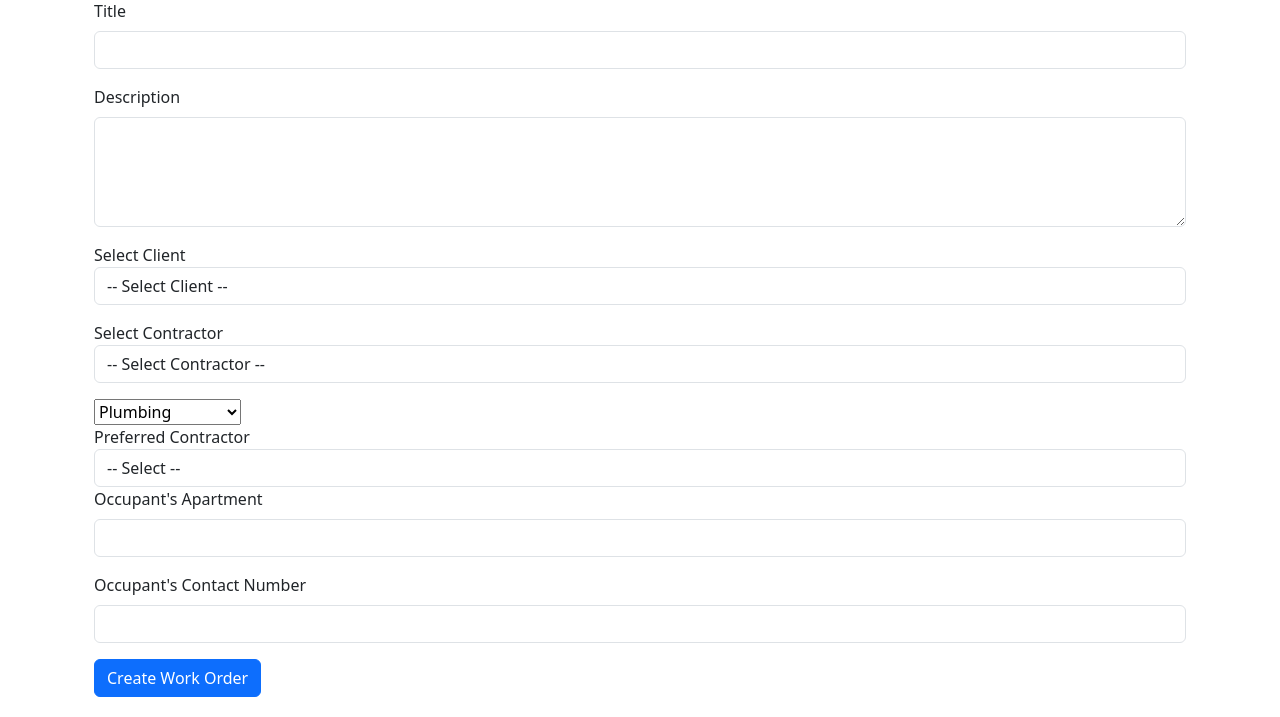
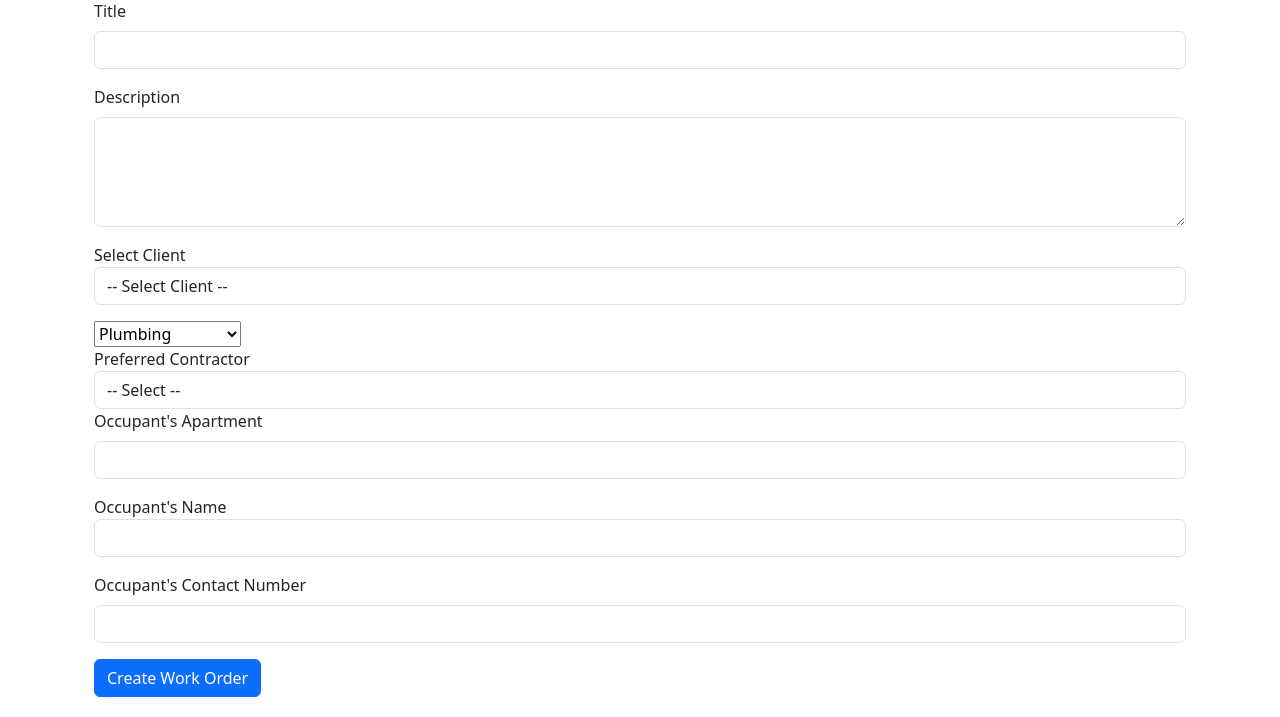
Before and after one commit to gustavowmarques/works-logix, a Flask app: page /work-orders/create in a window 1280 px wide. Shown: the part 195-912 px from the top of the page. Run offline with Flask 3, Linux system fonts and the light colour scheme; a user stored in the database is signed in.

Commit message:
Occupant's Name added to create work order form and Select Contractor removed

```diff
--- a/app/models.py
+++ b/app/models.py
@@ -27,7 +27,9 @@ class WorkOrder(db.Model):
 
     completion_photo = db.Column(db.String(200), nullable=True)
     occupant_apartment = db.Column(db.String(120))
-    occupant_contact = db.Column(db.String(120))
+    occupant_phone = db.Column(db.String(120))
+    occupant_name = db.Column(db.String(120))
+
 
     # New preferred contractor logic
     business_type = db.Column(db.String(100))  # Type of contractor service required
--- a/app/routes.py
+++ b/app/routes.py
@@ -61,22 +61,20 @@ def create_work_order():
     if current_user.role not in [UserRole.ADMIN, UserRole.MANAGER]:
         abort(403)
 
-    contractors = User.query.filter_by(role=UserRole.CONTRACTOR).all()
-
     if request.method == 'POST':
         title = request.form['title']
         description = request.form['description']
         created_by = current_user.username
         client_id = request.form['client_id']
-        contractor_id = request.form['contractor_id']
         occupant_apartment = request.form.get('occupant_apartment')
-        occupant_contact = request.form.get('occupant_contact')
+        occupant_phone = request.form.get('occupant_phone')
+        occupant_name = request.form.get('occupant_name')  # New field
         business_type = request.form.get('business_type')
         preferred_contractor_id = request.form.get('preferred_contractor_id') or None
 
-        if not business_type and request.form.get('preferred_contractor_id'):
-            preferred_contractor_id = int(request.form['preferred_contractor_id'])
-            contractor = User.query.get(preferred_contractor_id)
+        # If business_type wasn't selected directly, try to infer from selected contractor
+        if not business_type and preferred_contractor_id:
+            contractor = User.query.get(int(preferred_contractor_id))
             if contractor and contractor.business_type:
                 business_type = contractor.business_type
 
@@ -89,18 +87,21 @@ def create_work_order():
             business_type=business_type,
             preferred_contractor_id=preferred_contractor_id,
             occupant_apartment=occupant_apartment,
-            occupant_contact=occupant_contact,
+            occupant_phone=occupant_phone,
+            occupant_name=occupant_name,
             contractor_id=None
         )
+
         db.session.add(new_order)
         db.session.commit()
         flash('Work order created.', 'success')
         return redirect(url_for('routes.home'))
 
-    # Handle GET – load dropdown options
+    # Handle GET – load dropdowns
     clients = Client.query.all()
     contractors = User.query.filter_by(role=UserRole.CONTRACTOR).all()
     return render_template('partials/create_work_order.html', clients=clients, contractors=contractors)
+
 
 @routes_bp.route('/contractor/work-orders')
 @login_required
--- a/app/templates/home.html
+++ b/app/templates/home.html
@@ -43,7 +43,7 @@
                         {% endif %}
                         </td>
                         <td>{{ order.occupant_apartment }}</td>
-                        <td>{{ order.occupant_contact }}</td>
+                        <td>{{ order.occupant_phone }}</td>
                     <td>
                         <a class="btn btn-sm btn-primary" href="{{ url_for('routes.work_order_detail', order_id=order.id) }}">
                             View
--- a/app/templates/partials/create_work_order.html
+++ b/app/templates/partials/create_work_order.html
@@ -25,7 +25,7 @@
       </select>
     </div>
 
-    <!-- Contractor Dropdown -->
+    <!-- Contractor Dropdown
     <div class="form-group mb-3">
       <label for="contractor_id">Select Contractor</label>
       <select class="form-control" id="contractor_id" name="contractor_id" required>
@@ -34,7 +34,7 @@
           <option value="{{ contractor.id }}">{{ contractor.company_name }}</option>
         {% endfor %}
       </select>
-    </div>
+    </div> -->
 
     <!-- Select Business Type -->
     <select name="business_type" required>
@@ -62,12 +62,14 @@
       <label for="occupant_apartment" class="form-label">Occupant's Apartment</label>
       <input type="text" class="form-control" name="occupant_apartment" id="occupant_apartment">
     </div>
+    <div class="form-group mb-3">
+      <label for="occupant_name">Occupant's Name</label>
+      <input type="text" class="form-control" name="occupant_name" id="occupant_name">
+    </div>
     <div class="mb-3">
-      <label for="occupant_contact" class="form-label">Occupant's Contact Number</label>
-      <input type="text" class="form-control" name="occupant_contact" id="occupant_contact">
+      <label for="occupant_phone" class="form-label">Occupant's Contact Number</label>
+      <input type="text" class="form-control" name="occupant_phone" id="occupant_phone">
     </div>
-
-
     <button type="submit" class="btn btn-primary">Create Work Order</button>
   </form>
 </div>
--- a/app/templates/work_order_detail.html
+++ b/app/templates/work_order_detail.html
@@ -22,14 +22,14 @@
     {% endif %}
   </li>
   <li><strong>Occupant Apartment:</strong> {{ order.occupant_apartment or 'Not Provided' }}</li>
-  <li><strong>Occupant Contact:</strong> {{ order.occupant_contact or 'Not Provided' }}</li>
+  <li><strong>Occupant Contact:</strong> {{ order.occupant_phone or 'Not Provided' }}</li>
 
   {% if order.completion_photo %}
     <li><strong>Completion Photo:</strong><br><img src="{{ url_for('static', filename='uploads/' ~ order.completion_photo) }}" width="200"></li>
   {% endif %}
 </ul>
 
-{% if current_user.role == 'Property Manager' and order.status == 'Completed' %}
+{% if current_user.role == UserRole.MANAGER and order.status == 'Completed' %}
     <form method="POST" action="{{ url_for('routes.reopen_work_order', order_id=order.id) }}">
         <button type="submit" class="btn btn-warning">Reopen Work Order</button>
     </form>
--- a/migrations/versions/c9117ace3a75_add_business_type_field_to_workorder.py
+++ b/migrations/versions/c9117ace3a75_add_business_type_field_to_workorder.py
@@ -30,7 +30,7 @@ def upgrade():
                existing_type=sa.TEXT(),
                type_=sa.String(length=120),
                existing_nullable=True)
-        batch_op.alter_column('occupant_contact',
+        batch_op.alter_column('occupant_phone',
                existing_type=sa.TEXT(),
                type_=sa.String(length=120),
                existing_nullable=True)
@@ -54,7 +54,7 @@ def downgrade():
                existing_type=sa.String(length=500),
                type_=sa.INTEGER(),
                existing_nullable=True)
-        batch_op.alter_column('occupant_contact',
+        batch_op.alter_column('occupant_phone',
                existing_type=sa.String(length=120),
                type_=sa.TEXT(),
                existing_nullable=True)
```
Also changed, not shown: migrations/versions/ef61a3b6f232_fix_occupant_name_column.py (added, +34 -0 lines), instance/worklogix.db.
